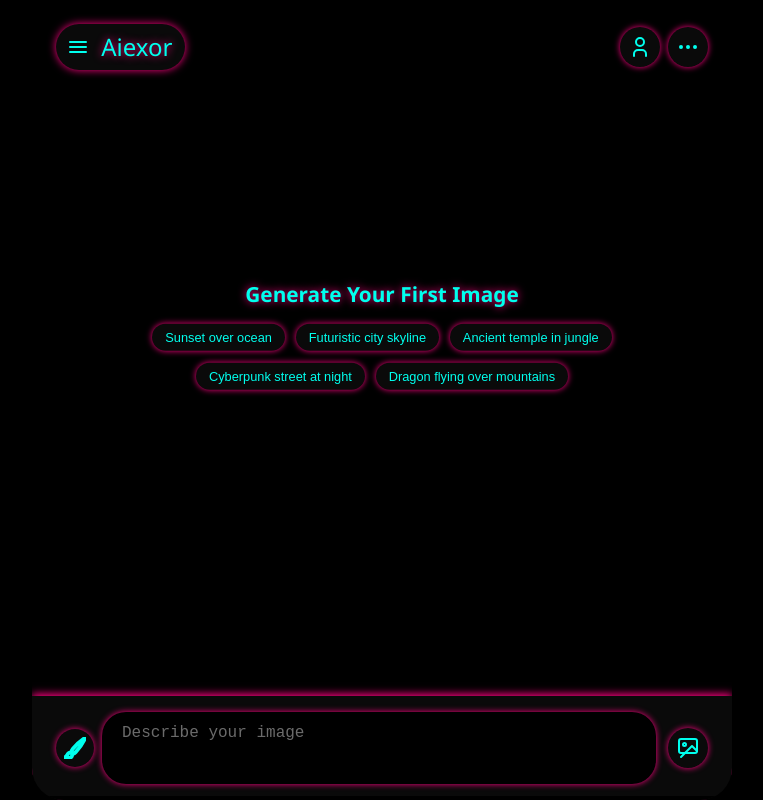
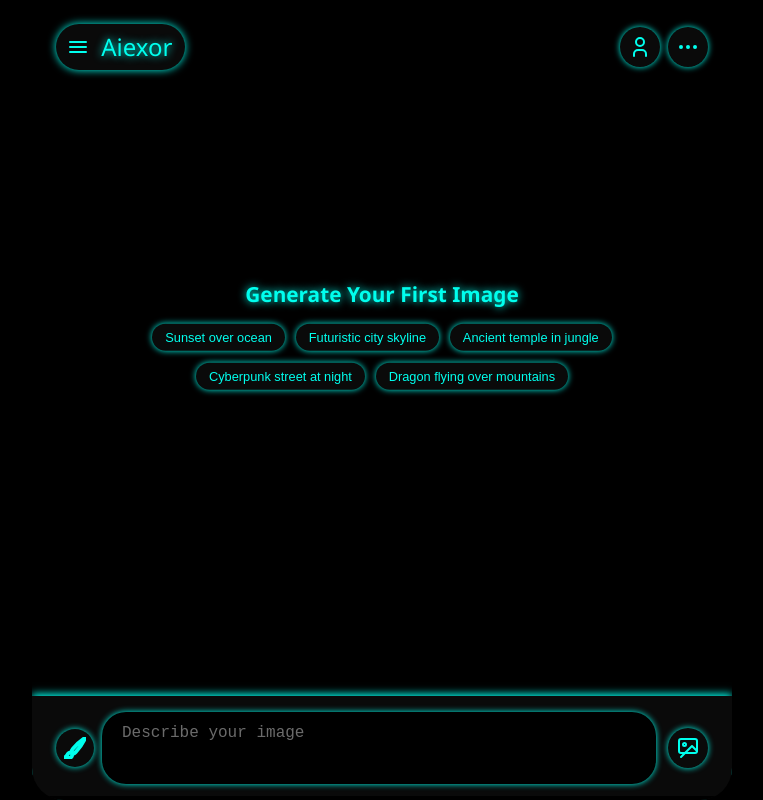
Before and after one commit to trevormichel8-svg/Aiexor-creator, a website: page index.html in a window 1280 px wide. Shown: the whole page, without its empty margins (258-1021 px from the left). Drawn offline with Linux system fonts and the light colour scheme.

Commit message:
Update color variables in style.css

```diff
--- a/style.css
+++ b/style.css
@@ -10,12 +10,12 @@
 :root {
   --bg-color: #000; /* dark background */
   --surface-color: #0a0a0a; /* slightly lighter for cards */
-  --text-color: #00ffee /* teal text */
-  --text-shadow: #ffffff; /* white text shadow */
+  --text-color: #ffffff ; /* teal text */
+  --text-shadow: #00ffee ; /* white text shadow */
   /* Replace neon green with teal throughout the app. The new
      accent colour is used for icons, borders and glows. */
   --teal: #00ffee ; /* teal */
-  --rainbow-shadow: #ff0080 ; /* white shadow */
+  --rainbow-shadow: #00ffee ; /* white shadow */
   --radius-pill: 24px;
   --radius-round: 50%;
   --padding: 1rem;
```
